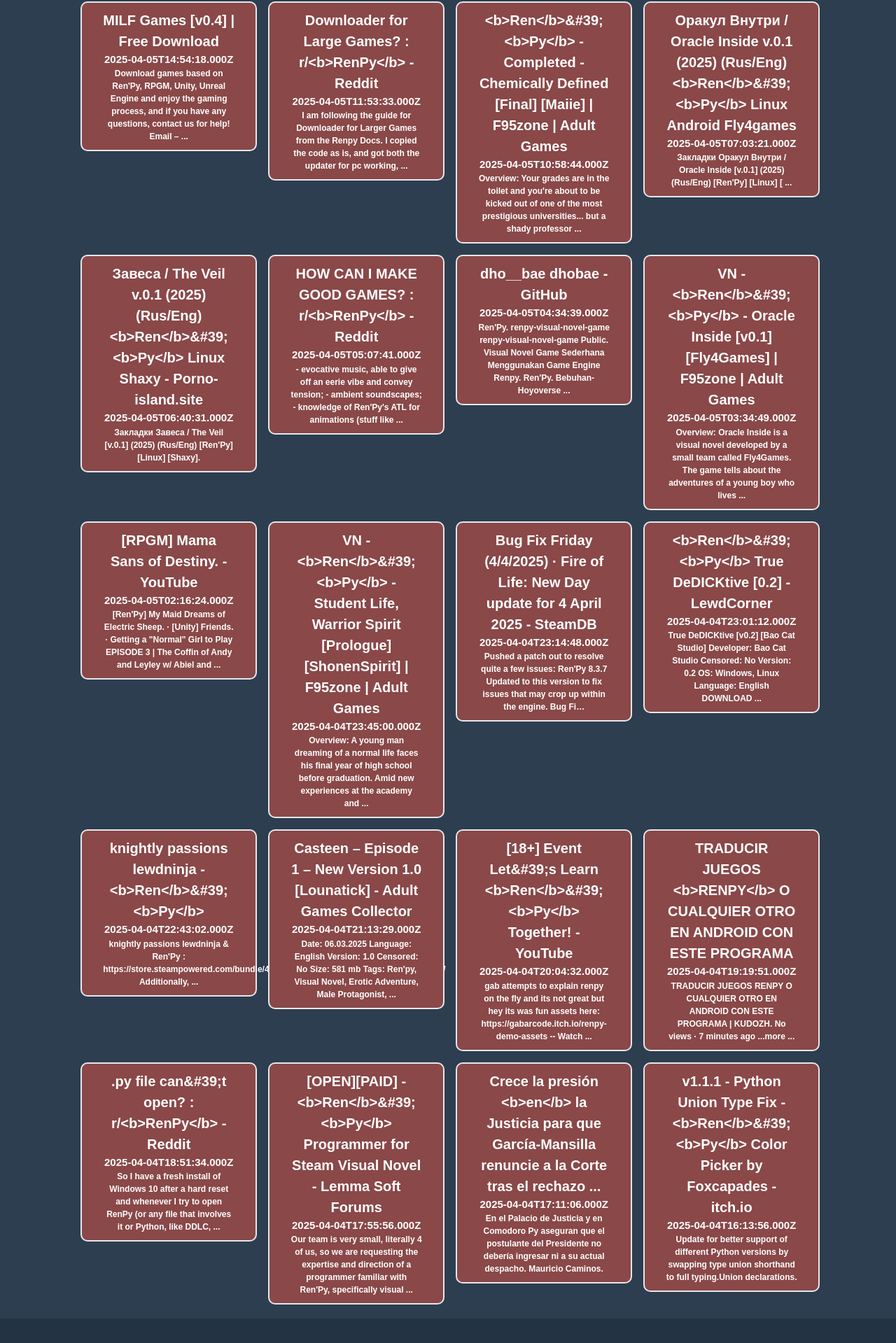
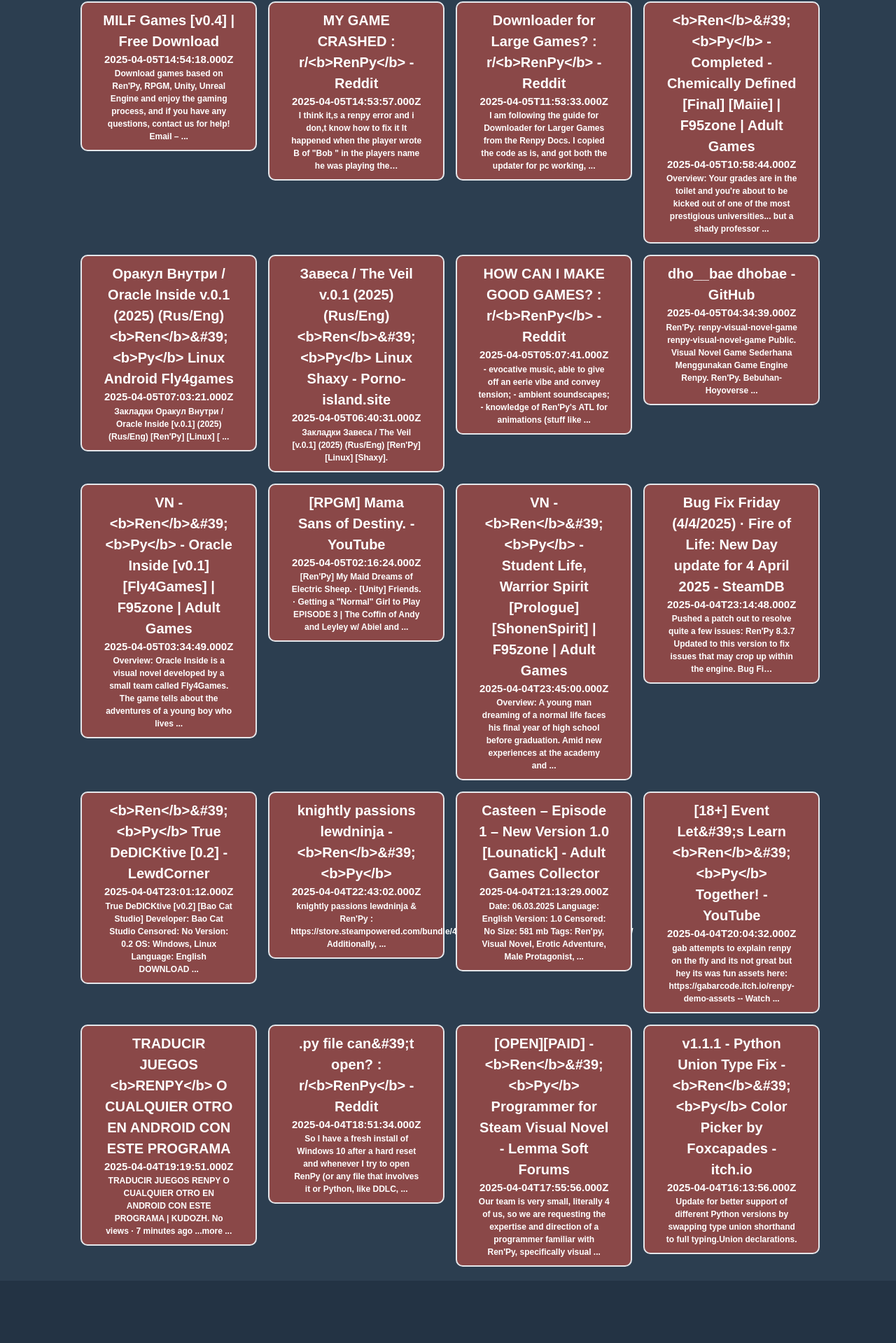
Before and after one commit to Sml94Tbs/mk-portfolio, a Next.js app: page / in a window 1280 px wide. Shown: the part 3653-5572 px from the top of the page at 70% size. Built offline with nearby package versions, Linux system fonts and the light colour scheme.

Commit message:
actualisation du flux rss

```diff
--- a/src/app/data/googleAlerts.ts
+++ b/src/app/data/googleAlerts.ts
@@ -4,6 +4,12 @@
     "link": "https://www.google.com/url?rct=j&sa=t&url=https://royale-games.com/milf-games/&ct=ga&cd=CAIyGzhkMmVjYThmY2E1Yjc1OGQ6ZnI6ZnI6RlI6TA&usg=AOvVaw1AhDe_GWLSVo_ERdI-UKVH",
     "pubDate": "2025-04-05T14:54:18.000Z",
     "snippet": "Download games based on Ren'Py, RPGM, Unity, Unreal Engine and enjoy the gaming process, and if you have any questions, contact us for help! Email – ..."
+  },
+  {
+    "title": "MY GAME CRASHED : r/<b>RenPy</b> - Reddit",
+    "link": "https://www.google.com/url?rct=j&sa=t&url=https://www.reddit.com/r/RenPy/comments/1js3pjc/my_game_crashed/&ct=ga&cd=CAIyGzhkMmVjYThmY2E1Yjc1OGQ6ZnI6ZnI6RlI6TA&usg=AOvVaw0VMkzz4tEHQXhOmTn76psn",
+    "pubDate": "2025-04-05T14:53:57.000Z",
+    "snippet": "I think it,s a renpy error and i don,t know how to fix it It happened when the player wrote B of \"Bob \" in the players name he was playing the…"
   },
   {
     "title": "Downloader for Large Games? : r/<b>RenPy</b> - Reddit",
@@ -108,12 +114,6 @@
     "snippet": "Our team is very small, literally 4 of us, so we are requesting the expertise and direction of a programmer familiar with Ren'Py, specifically visual ..."
   },
   {
-    "title": "Crece la presión <b>en</b> la Justicia para que García-Mansilla renuncie a la Corte tras el rechazo ...",
-    "link": "https://www.google.com/url?rct=j&sa=t&url=https://www.lineasindical.com.ar/crece-presion-justicia-para-garcia-mansilla-renuncie-corte-tras-rechazo-senado-n-1748558.html&ct=ga&cd=CAIyGzhkMmVjYThmY2E1Yjc1OGQ6ZnI6ZnI6RlI6TA&usg=AOvVaw2vZTUkvKMvjYVNO0Ljo2w6",
-    "pubDate": "2025-04-04T17:11:06.000Z",
-    "snippet": "En el Palacio de Justicia y en Comodoro Py aseguran que el postulante del Presidente no debería ingresar ni a su actual despacho. Mauricio Caminos."
-  },
-  {
     "title": "v1.1.1 - Python Union Type Fix - <b>Ren</b>&#39;<b>Py</b> Color Picker by Foxcapades - itch.io",
     "link": "https://www.google.com/url?rct=j&sa=t&url=https://foxcapades.itch.io/renpy-color-picker/devlog/918824/v111-python-union-type-fix&ct=ga&cd=CAIyGzhkMmVjYThmY2E1Yjc1OGQ6ZnI6ZnI6RlI6TA&usg=AOvVaw3maL61NrZWwJnzDJV4ZQ9w",
     "pubDate": "2025-04-04T16:13:56.000Z",
```
